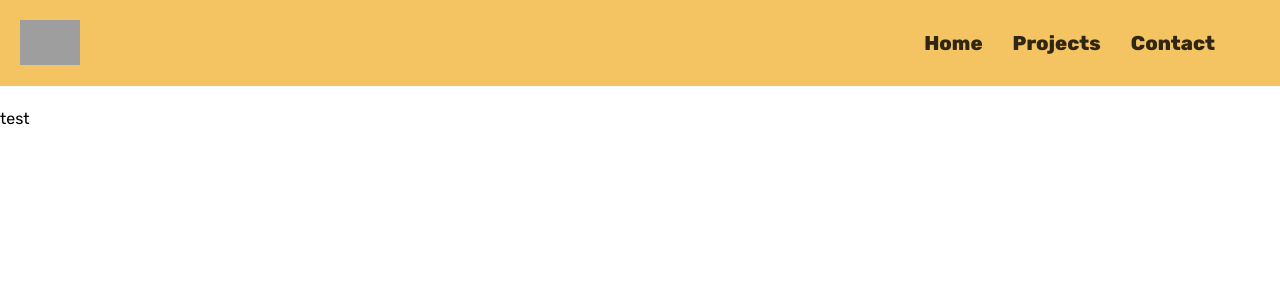
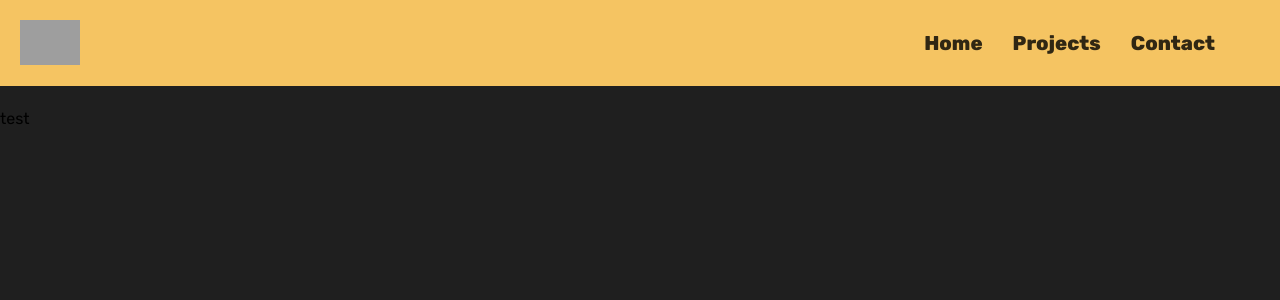
Before and after one commit to ParkAnthony13/tasks, a React (Create React App) app in the folder client/: page /project/1 in a window 1280 px wide. Shown: the top 300 px of the page. Built offline with nearby package versions, Linux system fonts and the light colour scheme; grey boxes are pictures that could not be loaded.

Commit message:
implemented full background color

```diff
--- a/client/src/App.css
+++ b/client/src/App.css
@@ -13,6 +13,7 @@
 .AppContainer {
   margin: 0;
   line-height: 65px;
+  background-color: #1f1f1f;
 }
 .App-logo {
   height: 40vmin;
--- a/client/src/App.js
+++ b/client/src/App.js
@@ -11,6 +11,8 @@ import SingleProject from './components/SingleProject';
 
 
 import './App.css';
+
+document.body.style.backgroundColor = "#1f1f1f";
 
 function App() {
 
```
